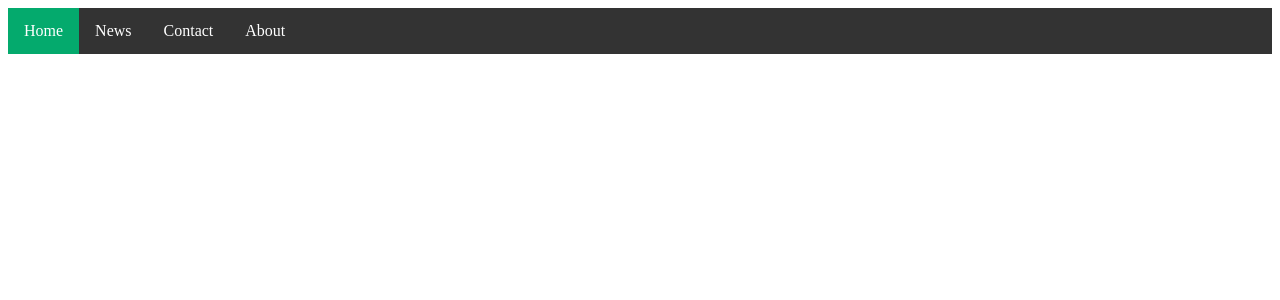
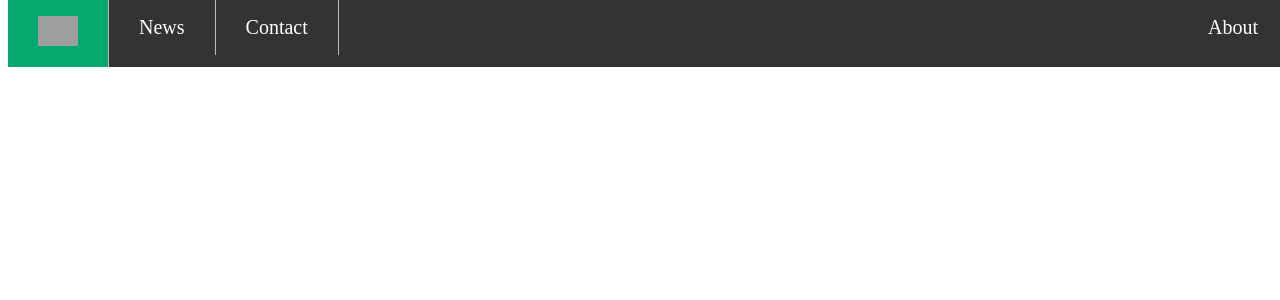
Before and after one commit to NameLloyd14a/Zugvoegel, a PHP site: page / in a window 1280 px wide. Shown: the top 300 px of the page. Run offline with PHP 8.4, Linux system fonts and the light colour scheme; grey boxes are pictures that could not be loaded.

Commit message:
Update index.php
Tried out navbar (not finished)

```diff
--- a/index.php
+++ b/index.php
@@ -3,6 +3,9 @@
 <head>
 <style>
 ul {
+  position: fixed;
+  top: 0;
+  width: 100%;
   list-style-type: none;
   margin: 0;
   padding: 0;
@@ -12,32 +15,42 @@ ul {
 
 li {
   float: left;
+  border-right: 1px solid #bbb;
 }
-
+/* Remove the border from the last element */
+li:last-child {
+  border-right: none;
+}
+/* styling for buttons */
 li a {
   display: block;
   color: white;
   text-align: center;
-  padding: 14px 16px;
+  padding: 16px 30px;
   text-decoration: none;
+  font-size: 20px;
 }
-
+/* defines the color of the inactive blocks */
 li a:hover:not(.active) {
   background-color: #111;
 }
-
+/* defines the color of the active blocks */
 .active {
   background-color: #04AA6D;
+}
+/* Style for the home button */
+#home-icon {
+  height: 30px; /* Adjust the height of the image */
 }
 </style>
 </head>
 <body>
 
 <ul>
-  <li><a class="active" href="#home">Home</a></li>
+  <li><a class="active" href="#home"><img id="home-icon" src="website_logo.png" alt="Home"></a></li>
   <li><a href="#news">News</a></li>
   <li><a href="#contact">Contact</a></li>
-  <li><a href="#about">About</a></li>
+  <li style="float:right"><a href="#about">About</a></li>
 </ul>
 
 </body>
```
